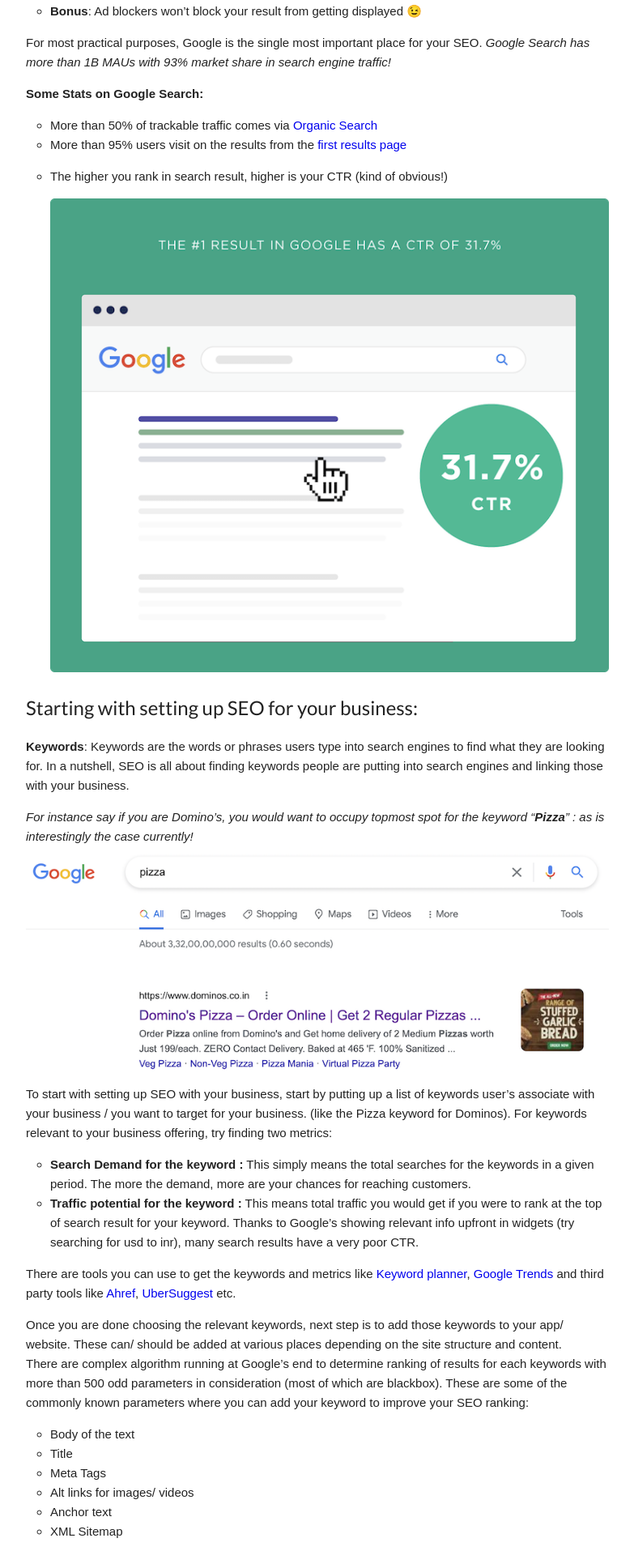
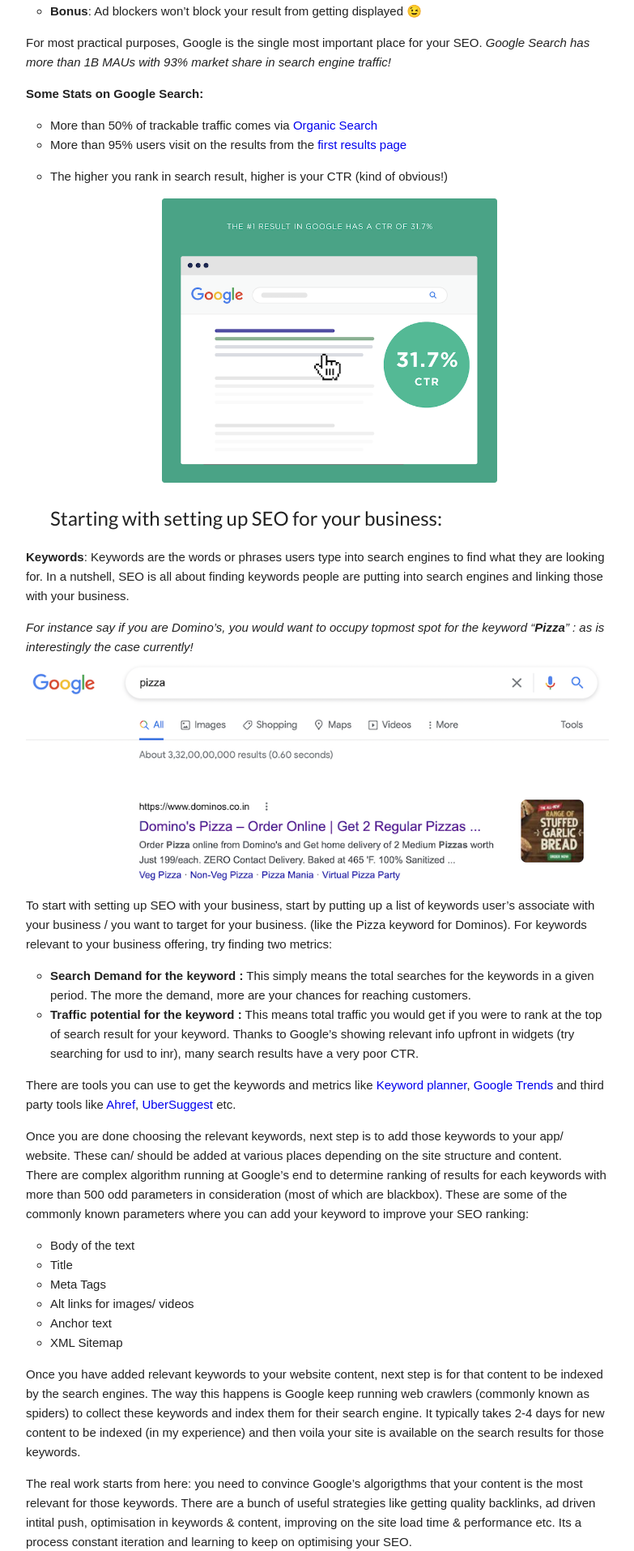
Before and after one commit to product-noob/product-noob.github.io, a Jekyll site: the page built from _posts/2021-08-15-Demystifying : SEO.md, in a window 1280 px wide. Shown: the part 1230-3145 px from the top of the page at 81% size, without its empty margins (248-1031 px from the left). Built offline with Jekyll 4.4.1, drawn with Linux system fonts in a browser that asks for light colours.

Commit message:
Reshaped Google Trend image with center tag

```diff
--- a/_posts/2021-08-15-Demystifying : SEO.md
+++ b/_posts/2021-08-15-Demystifying : SEO.md
@@ -36,8 +36,8 @@ For most practical purposes, Google is the single most important place for your
 - More than 95% users visit on the results from the [first results page](https://www.brafton.com/news/95-percent-of-web-traffic-goes-to-sites-on-page-1-of-google-serps-study/)
 - The higher you rank in search result, higher is your CTR (kind of obvious!)
 
-    ![SEO_Google Search Trend ](/images/SEO_GoogleSearchTrend.png)
-
+    <!-- ![SEO_Google Search Trend ](/images/SEO_GoogleSearchTrend.png) -->
+    <img src="/images/SEO_GoogleSearchTrend.png" alt="SEO_Google Search Trend" class="center">
 ### Starting with setting up SEO for your business:
 
 **Keywords**: Keywords are the words or phrases users type into search engines to find what they are looking for. In a nutshell, SEO is all about finding keywords people are putting into search engines and linking those with your business.
```
